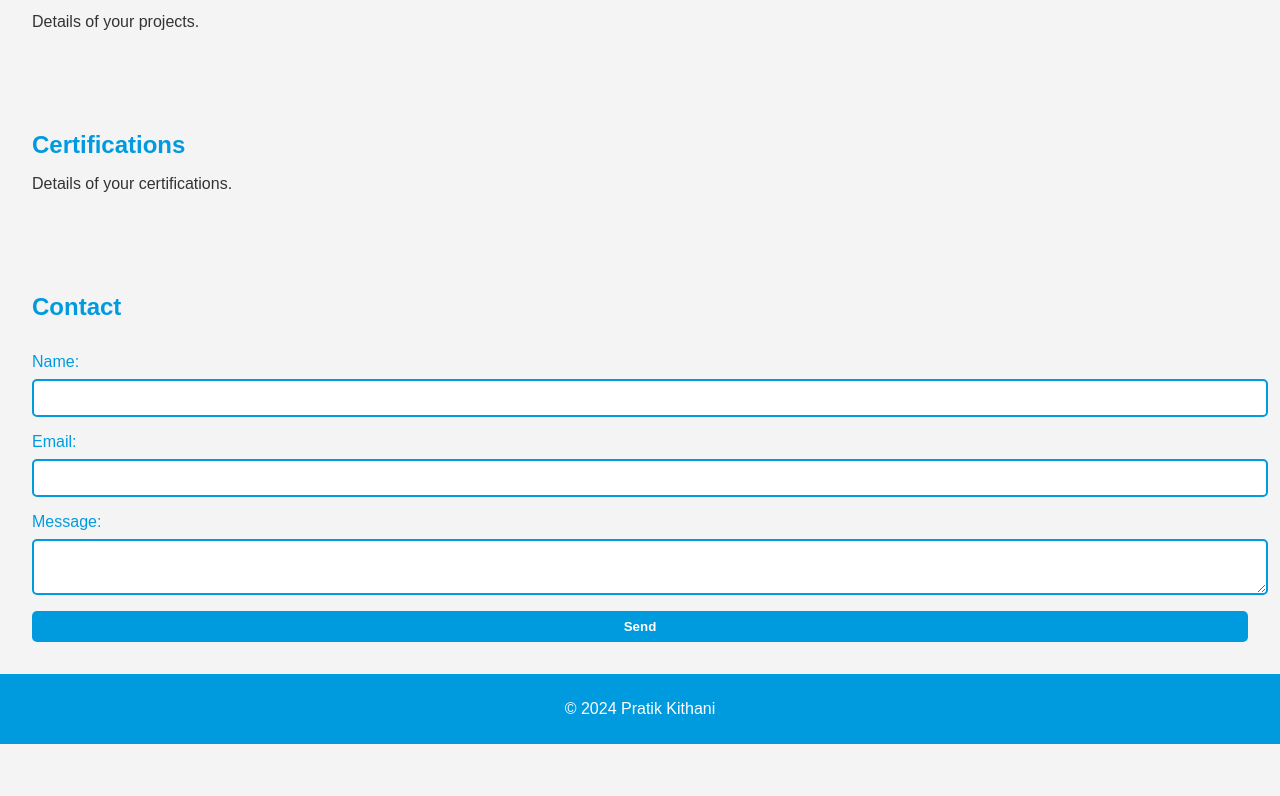
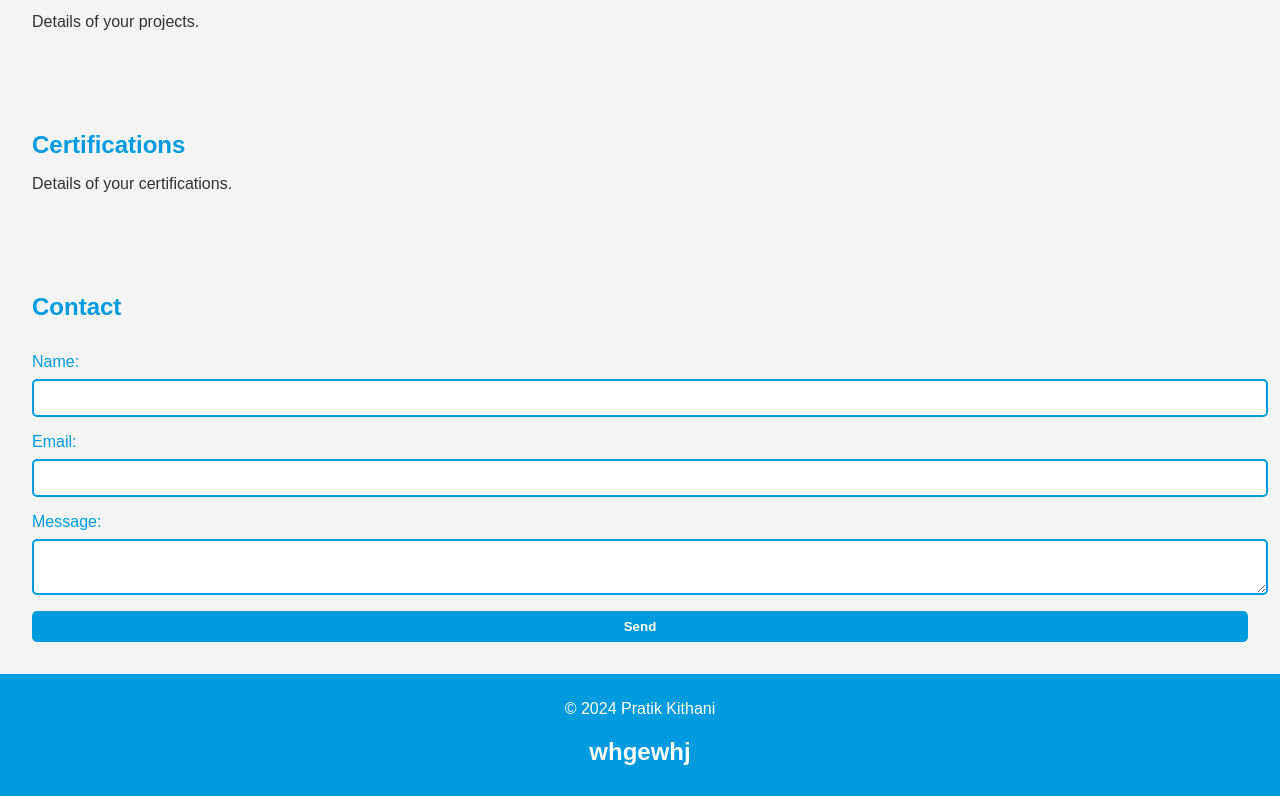
Before and after one commit to Pratikkithani/PortFolio-web, a plain HTML site: page index.html in a window 1280 px wide. Shown: the part 816-1612 px from the top of the page. Before the commit the page ends 1560 px from the top, so only its background shows below. Drawn offline with Linux system fonts and the light colour scheme.

Commit message:
checked
checked

```diff
--- a/index.html
+++ b/index.html
@@ -68,6 +68,7 @@
 
     <footer>
         <p>&copy; 2024 Pratik Kithani</p>
+        <h2>whgewhj</h2>
     </footer>
 
     <script src="script.js"></script>
```
